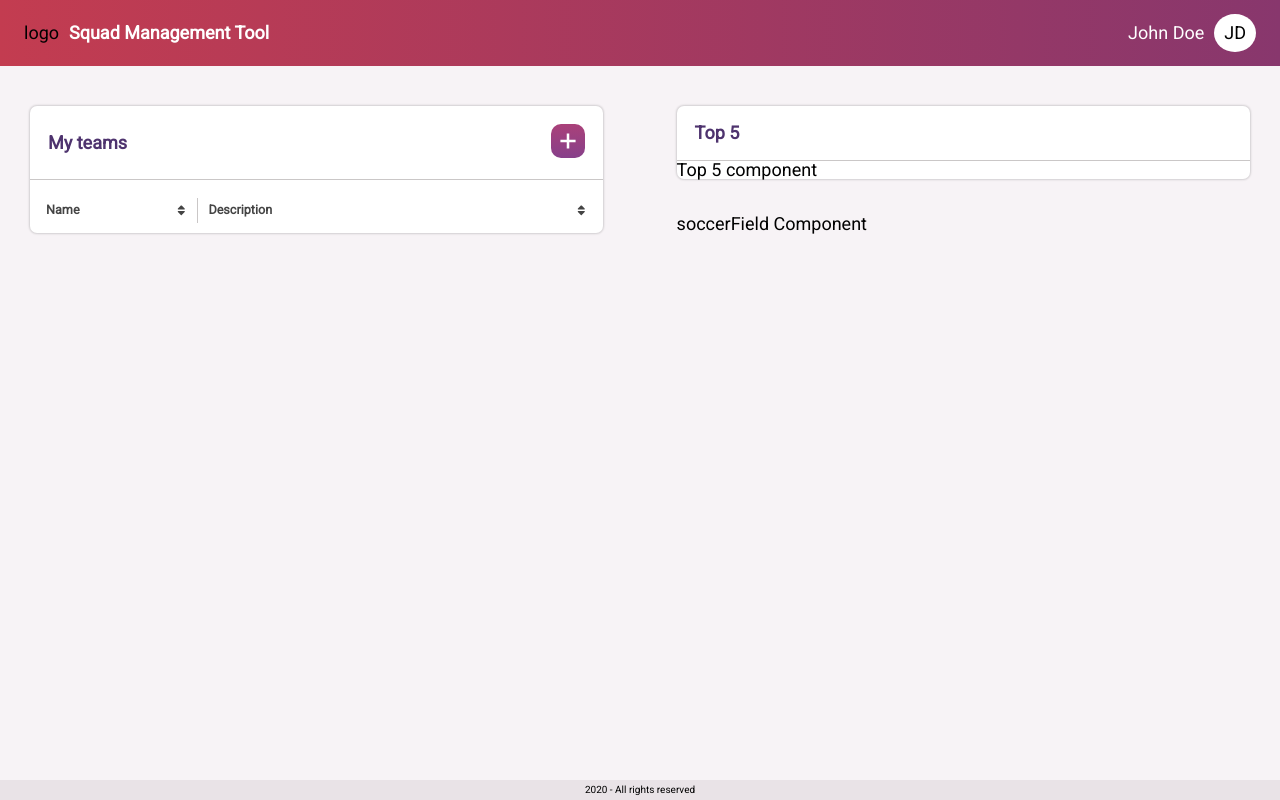
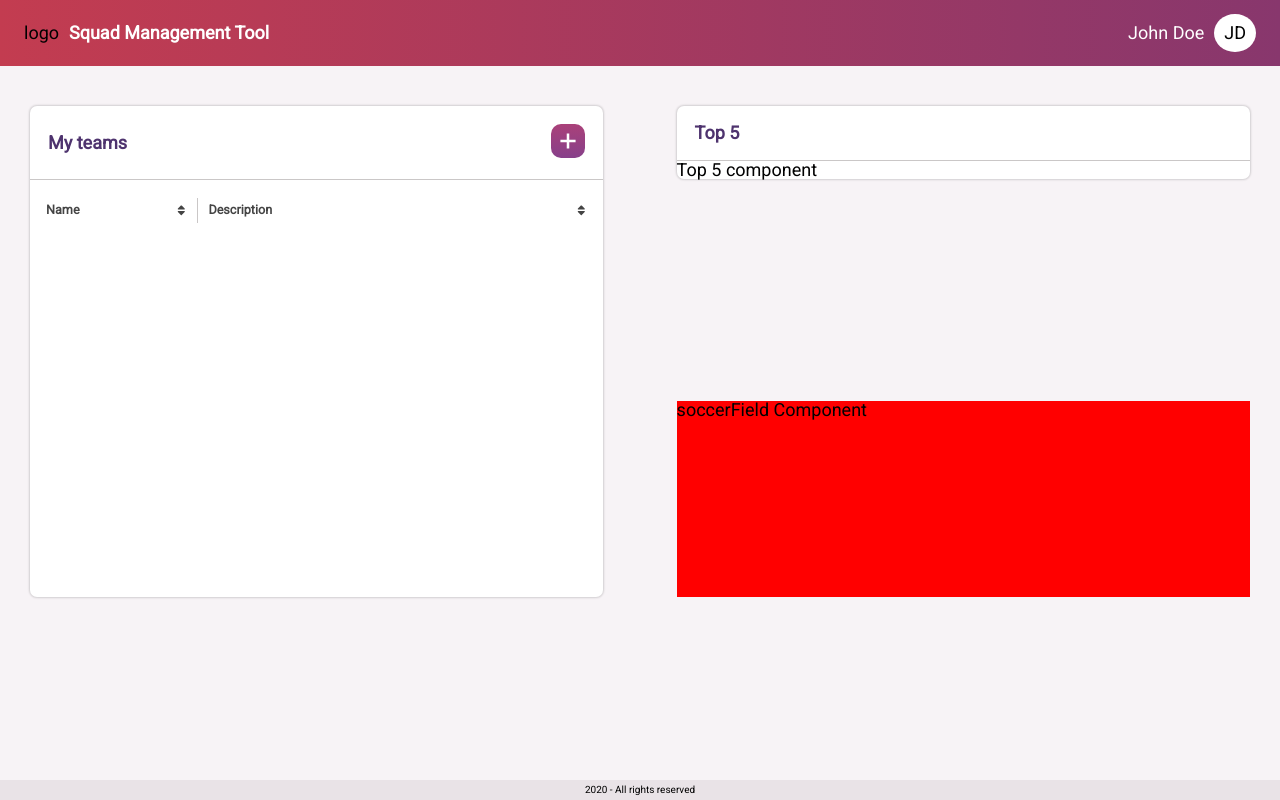
Before and after one commit to Barrosg99/venturus-challenge, a React (Create React App) app: page / in a window 1280 px wide. Built offline with nearby package versions, Linux system fonts and the light colour scheme.

Commit message:
feat: begin soccerField component

```diff
--- a/src/components/Container.jsx
+++ b/src/components/Container.jsx
@@ -4,12 +4,13 @@ import { GoPlus } from 'react-icons/go';
 import { Link } from 'react-router-dom';
 
 export default function Container({
-  title, children, icon = false, width, margin,
+  title, children, icon = false, width, margin, minHeight,
 }) {
   return (
     <StyledContainer
       width={width || 'initial'}
       margin={margin}
+      minHeight={minHeight}
     >
       <div>
         <h1>{title}</h1>
@@ -26,6 +27,7 @@ const StyledContainer = styled.section`
   border-radius: 7px;
   box-shadow: 0px 0px 2px 1px #00000026;
   margin:${(props) => props.margin};
+  min-height:${(props) => props.minHeight};
 
 
   & > div:first-child {
--- a/src/pages/Home/index.jsx
+++ b/src/pages/Home/index.jsx
@@ -9,6 +9,7 @@ export default function Home() {
         title="My teams"
         icon
         width="47%"
+        minHeight="491px"
       >
         <TeamList />
       </Container>
@@ -33,10 +34,15 @@ const Wrapper = styled.main`
   padding: 40px 30px;
   margin-top: 66px;
 
-  & > div:nth-child(2) {
+  & > div:first-of-type {
     width: 47%;
     display: flex;
     flex-direction: column;
     justify-content: space-between;
+
+    & > div {
+      background: red;
+      height: 40%;
+    }
   }
 `;
```
